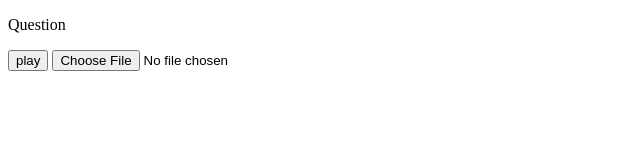
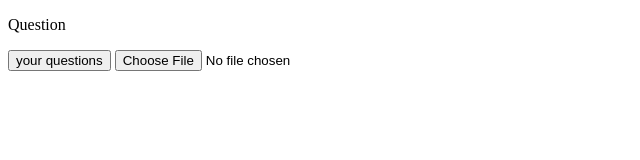
Before and after one commit to elchinbaba/US-Visa-Interview-in-AZE-22, a plain HTML site: page index.html in a window 1280 px wide. Shown: the whole page, without its empty margins (0-640 px from the left). Drawn offline with Linux system fonts and the light colour scheme.

Commit message:
Update index.html

```diff
--- a/index.html
+++ b/index.html
@@ -8,7 +8,7 @@
 </head>
 <body>
     <p>Question</p>
-    <button class="play">play</button>
+    <button class="play">your questions</button>
     <input class="add" type="file" accept=".txt">
     <script src="./script.js"></script>
 </body>
```
